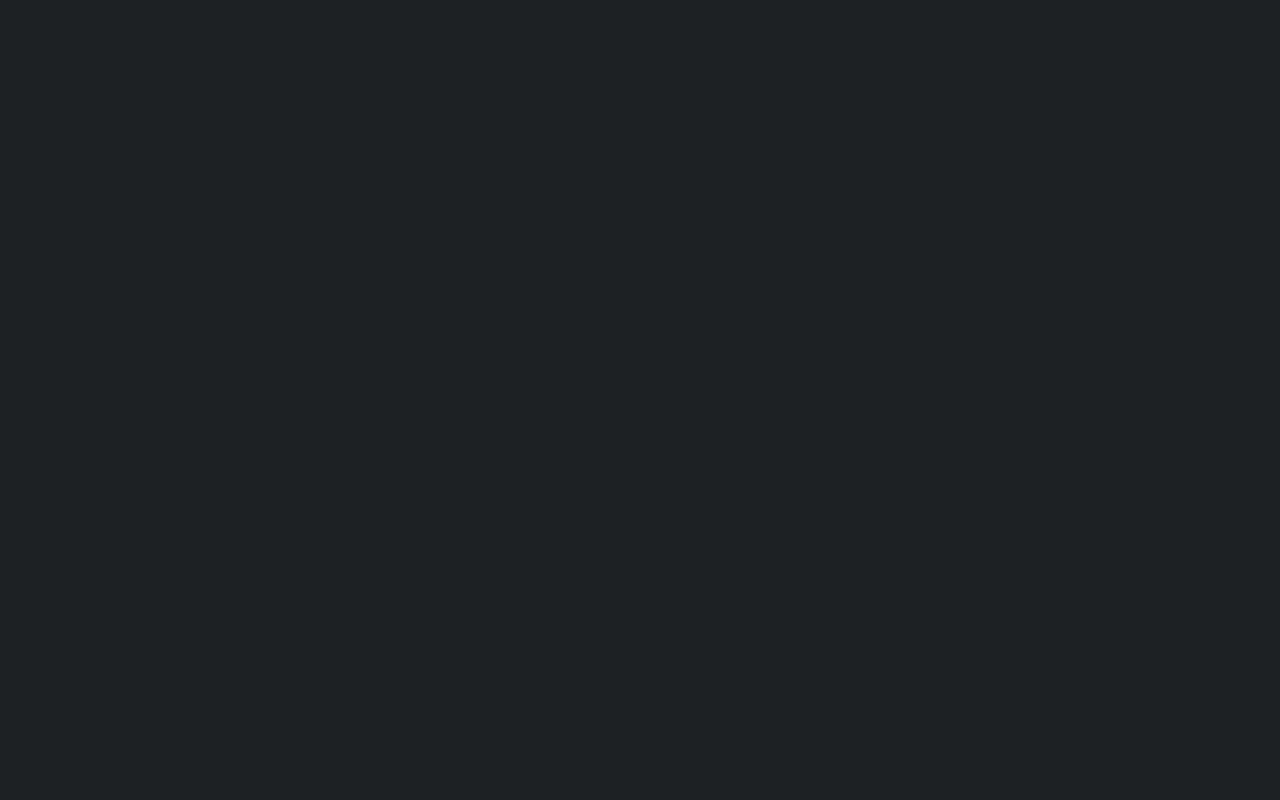
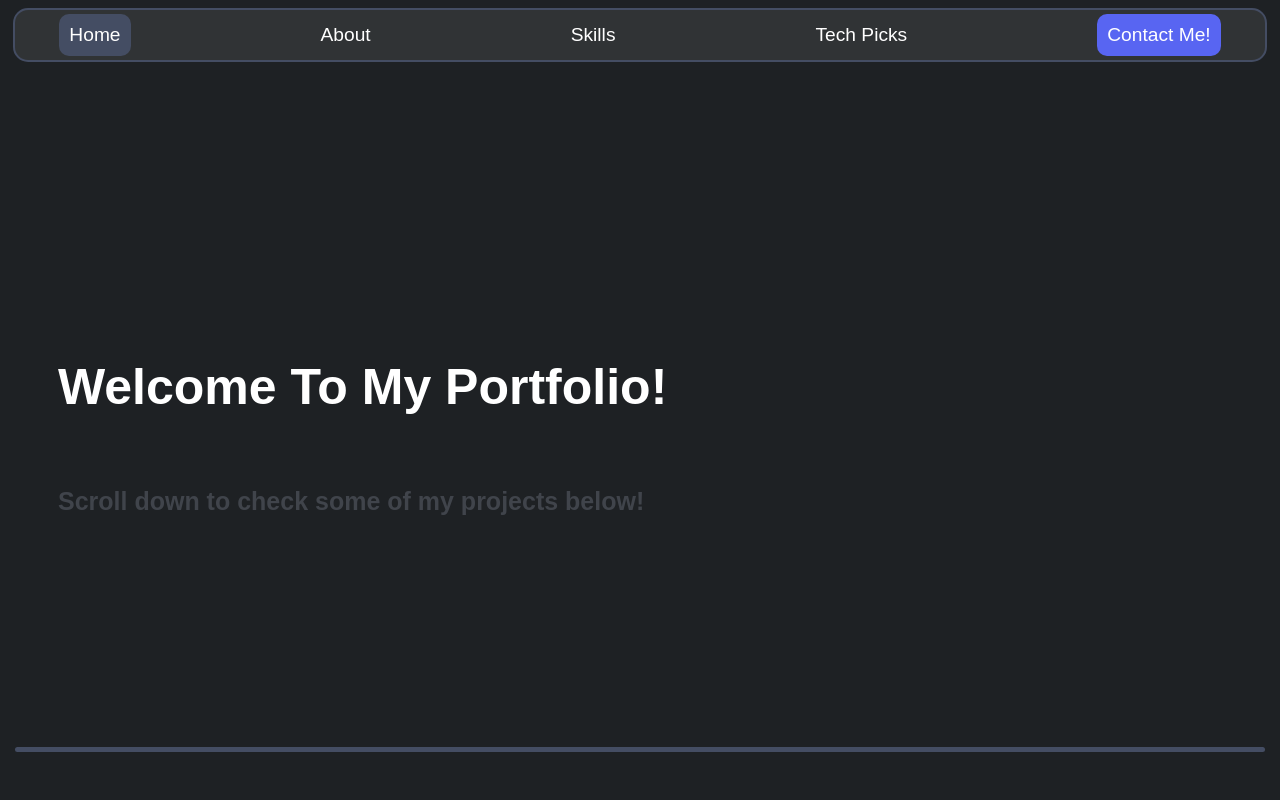
Before and after one commit to MarkMYZN/MarkMYZN-Portfolio-Website, a React (Vite) app: page /#/ in a window 1280 px wide. Before the commit this address had no page. Shown: the top 800 px of the page. Built offline with nearby package versions, Linux system fonts and the light colour scheme.

Commit message:
fixed 404 refresh bug

```diff
--- a/src/2_Components/1_navbar/navbar.jsx
+++ b/src/2_Components/1_navbar/navbar.jsx
@@ -7,7 +7,7 @@
 		<section>
 			<nav>
 				<NavLink
-					to="/home"
+					to="/"
 					className={({ isActive }) =>
 						isActive ? styles.btnItemActive : styles.btnItem
 					}>
--- a/src/main.jsx
+++ b/src/main.jsx
@@ -1,6 +1,6 @@
 import { StrictMode } from "react";
 import { createRoot } from "react-dom/client";
-import { BrowserRouter, Routes, Route } from "react-router-dom";
+import { HashRouter, Routes, Route } from "react-router-dom";
 
 import "./index.css";
 
@@ -12,14 +12,14 @@
 
 createRoot(document.getElementById("root")).render(
 	<StrictMode>
-		<BrowserRouter basename={import.meta.env.BASE_URL}>
+		<HashRouter>
 			<Routes>
-				<Route path="/home" element={<Home />} />
+				<Route path="/" element={<Home />} />
 				<Route path="/about" element={<About />} />
 				<Route path="/skills" element={<Skills />} />
 				<Route path="/tech-picks" element={<Recommendations />} />
 				<Route path="/contact" element={<Contact />} />
 			</Routes>
-		</BrowserRouter>
+		</HashRouter>
 	</StrictMode>
 );
```
